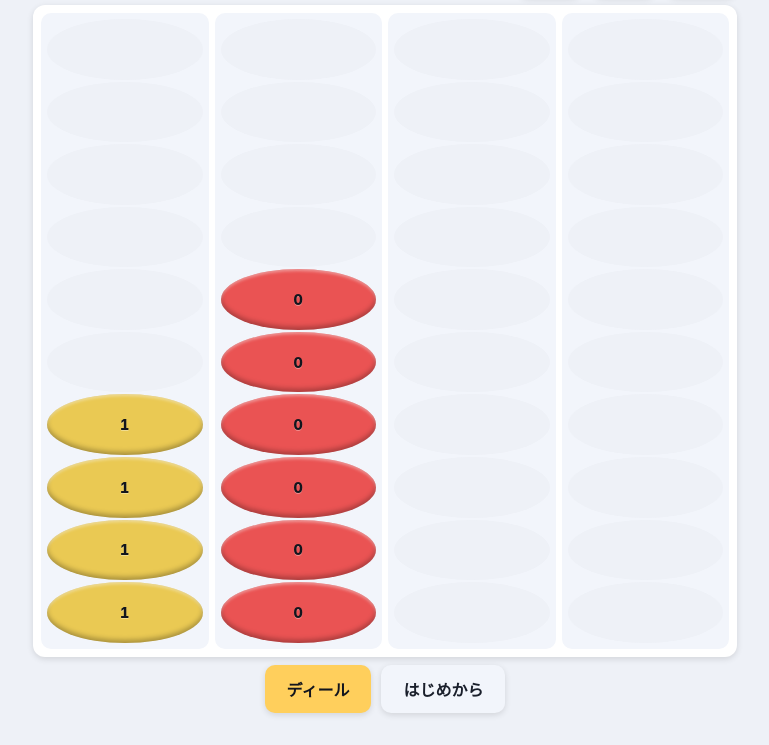
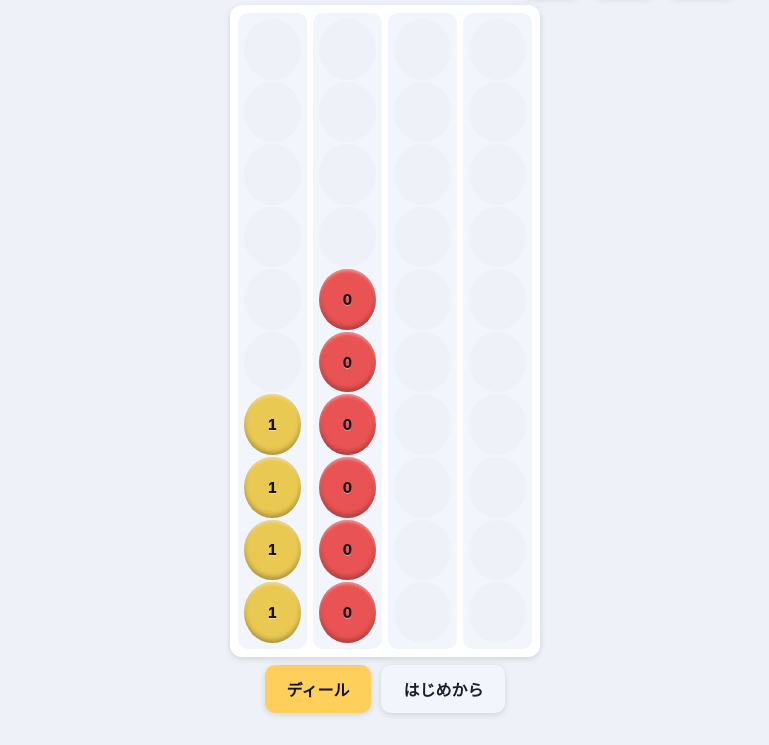
Before and after one commit to nna774/deal-coin, a plain HTML site: page index.html in a window 1280 px wide. Shown: the part 55-800 px from the top of the page, without its empty margins (255-1024 px from the left). Drawn offline with Linux system fonts and the light colour scheme.

Commit message:
盤面を最大6列・折り返しレイアウトにしコインを真円に
盤面が flex で縦いっぱいに伸び、列が増えるとスロットが縦長になって
コインが楕円に潰れていた。#board を grid 化し、列数=min(セル数,6)・
7列以上は段を増やす構成に変更。コインが真円になる径を利用可能領域から
逆算する sizeBoard() を追加し、render() と resize で盤面の実寸を設定する。

Co-Authored-By: Claude Opus 4.8 (1M context) <noreply@anthropic.com>
Agent-Session: Claude Code on 29-er: 3ac21c16-38ae-400f-8101-631954d10836

```diff
--- a/game.js
+++ b/game.js
@@ -12,6 +12,14 @@ const DEAL_COUNT_MAX = 5;                 // 各ティアの配布枚数上限
 function dealFloorFn(maxCoin, cellCount) {
   return Math.max(0, maxCoin - cellCount);
 }
+
+const MAX_COLS = 6;                       // 横は最大6列。超えたら段を増やす（2段目へ折り返す）
+
+// レイアウト定数（style.css と一致させること）
+const BOARD_PAD = 8;   // #board の padding
+const BOARD_GAP = 6;   // #board のセル間 gap
+const CELL_PAD  = 4;   // .cell の padding
+const CELL_GAP  = 2;   // .cell のスロット間 gap
 
 const STORAGE_KEY = 'dealcoin.state.v1';
 const HS_KEY = 'dealcoin.highscore.v1';
@@ -330,7 +338,41 @@ function render() {
   $('maxcoin').textContent = state.maxCoin;
   $('highscore').textContent = state.highScore.toLocaleString();
 
+  sizeBoard();
   console.log(boardString()); // 盤面を文字列で出力（共有用）
+}
+
+// 盤面サイズを計算して #board に設定する。
+// 列数は最大 MAX_COLS、超えた分は段（行）を増やす。
+// スロットが正方形＝コインが真円になるコイン径 c を、利用可能領域から逆算する。
+function sizeBoard() {
+  const board = $('board');
+  const wrap = board.parentElement; // #board-wrap（padding 無し）
+  const n = state.cells.length;
+  if (n === 0) return;
+  const cols = Math.min(n, MAX_COLS);
+  const rows = Math.ceil(n / cols);
+
+  const availW = wrap.clientWidth;
+  const availH = wrap.clientHeight;
+  if (availW <= 0 || availH <= 0) return;
+
+  // cellW = c + 2*CELL_PAD, cellH = 10*c + 9*CELL_GAP + 2*CELL_PAD
+  // boardW = cols*cellW + (cols-1)*BOARD_GAP + 2*BOARD_PAD  <= availW
+  // boardH = rows*cellH + (rows-1)*BOARD_GAP + 2*BOARD_PAD  <= availH
+  const cFromW = (availW - 2 * BOARD_PAD - (cols - 1) * BOARD_GAP - cols * 2 * CELL_PAD) / cols;
+  const perRowFixed = (SLOTS_PER_CELL - 1) * CELL_GAP + 2 * CELL_PAD; // 1セルの高さのうち c 非依存分
+  const cFromH = (availH - 2 * BOARD_PAD - (rows - 1) * BOARD_GAP - rows * perRowFixed) / (rows * SLOTS_PER_CELL);
+  const c = Math.max(8, Math.floor(Math.min(cFromW, cFromH)));
+
+  const cellW = c + 2 * CELL_PAD;
+  const cellH = SLOTS_PER_CELL * c + perRowFixed;
+  const boardW = cols * cellW + (cols - 1) * BOARD_GAP + 2 * BOARD_PAD;
+  const boardH = rows * cellH + (rows - 1) * BOARD_GAP + 2 * BOARD_PAD;
+
+  board.style.gridTemplateColumns = `repeat(${cols}, 1fr)`;
+  board.style.width = boardW + 'px';
+  board.style.height = boardH + 'px';
 }
 
 // 盤面を1行の文字列で表す。各 [...] は 1セル、左が底(index0)・右がトップ(手前)。
@@ -398,6 +440,7 @@ function init() {
     render();
   });
 
+  window.addEventListener('resize', sizeBoard);
   render();
 }
 
--- a/index.html
+++ b/index.html
@@ -17,7 +17,9 @@
       </div>
     </header>
 
-    <main id="board" aria-label="盤面"></main>
+    <div id="board-wrap">
+      <main id="board" aria-label="盤面"></main>
+    </div>
 
     <footer id="controls">
       <button id="deal-btn" class="btn primary">ディール</button>
--- a/style.css
+++ b/style.css
@@ -80,16 +80,25 @@ html, body {
 .stat .label { font-size: 0.65rem; color: var(--muted); }
 .stat .value { font-size: 1.1rem; font-weight: 700; font-variant-numeric: tabular-nums; }
 
-/* Board — ビューポート内に収まるよう、セル・スロットは可変サイズ */
+/* Board — 余った領域の中央に、縦横比 列数:10 を保って最大サイズで収める */
+#board-wrap {
+  flex: 1 1 auto;
+  min-height: 0;               /* 中身より小さくなれるように（縮小許可） */
+  display: flex;
+  align-items: center;
+  justify-content: center;
+}
+
 #board {
-  display: flex;               /* 全セルを1行に並べ、はみ出さないよう各セルを縮める */
-  gap: 6px;
+  display: grid;               /* 最大6列。7列以上は2段に折り返す */
+  grid-auto-rows: 1fr;         /* 各段の高さを均等に */
+  gap: 6px;                    /* = BOARD_GAP in game.js */
   background: var(--panel);
   border-radius: var(--radius);
-  padding: 8px;
+  padding: 8px;                /* = BOARD_PAD in game.js */
   box-shadow: var(--shadow);
-  flex: 1 1 auto;
-  min-height: 0;               /* 中身より小さくなれるように（縮小許可） */
+  /* 列数(grid-template-columns)と実寸(width/height)は game.js の
+     sizeBoard() が、コインが真円(スロットが正方形)になるよう計算して設定する。 */
 }
 
 .cell {
```
